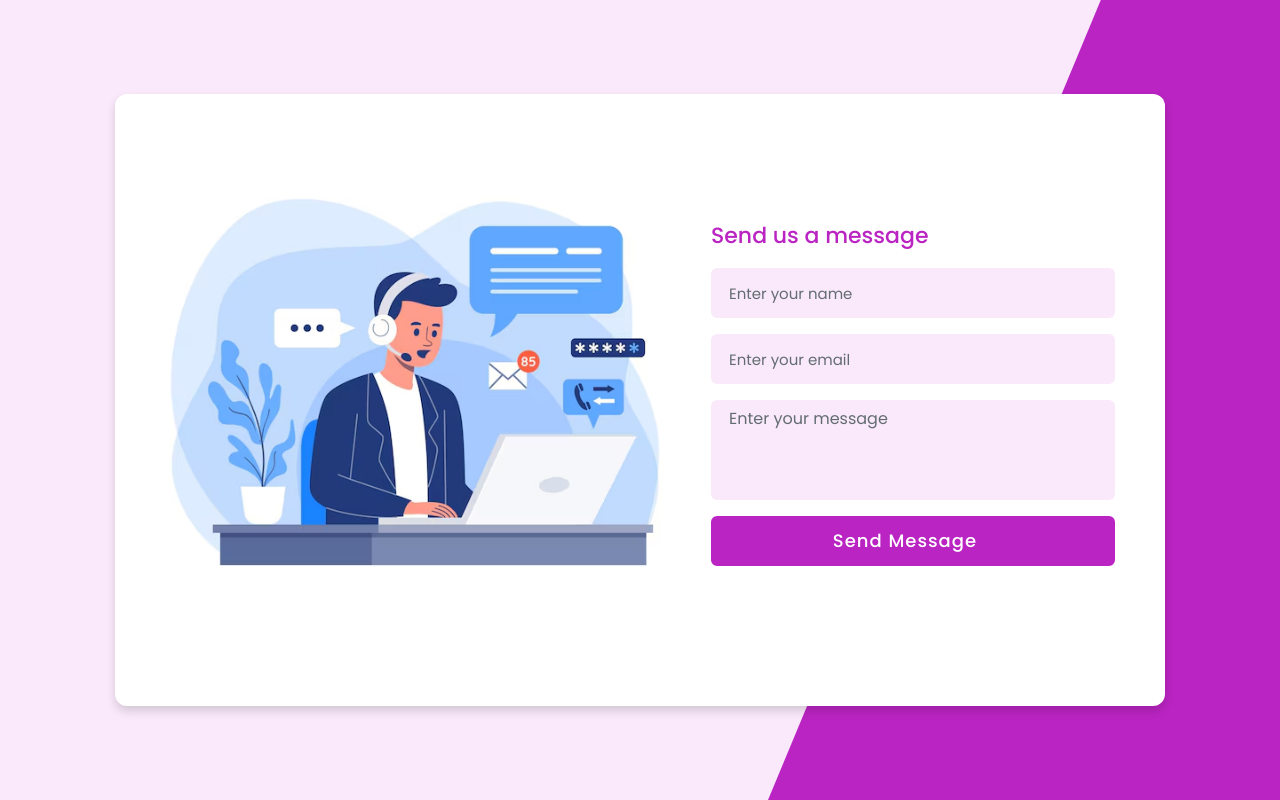
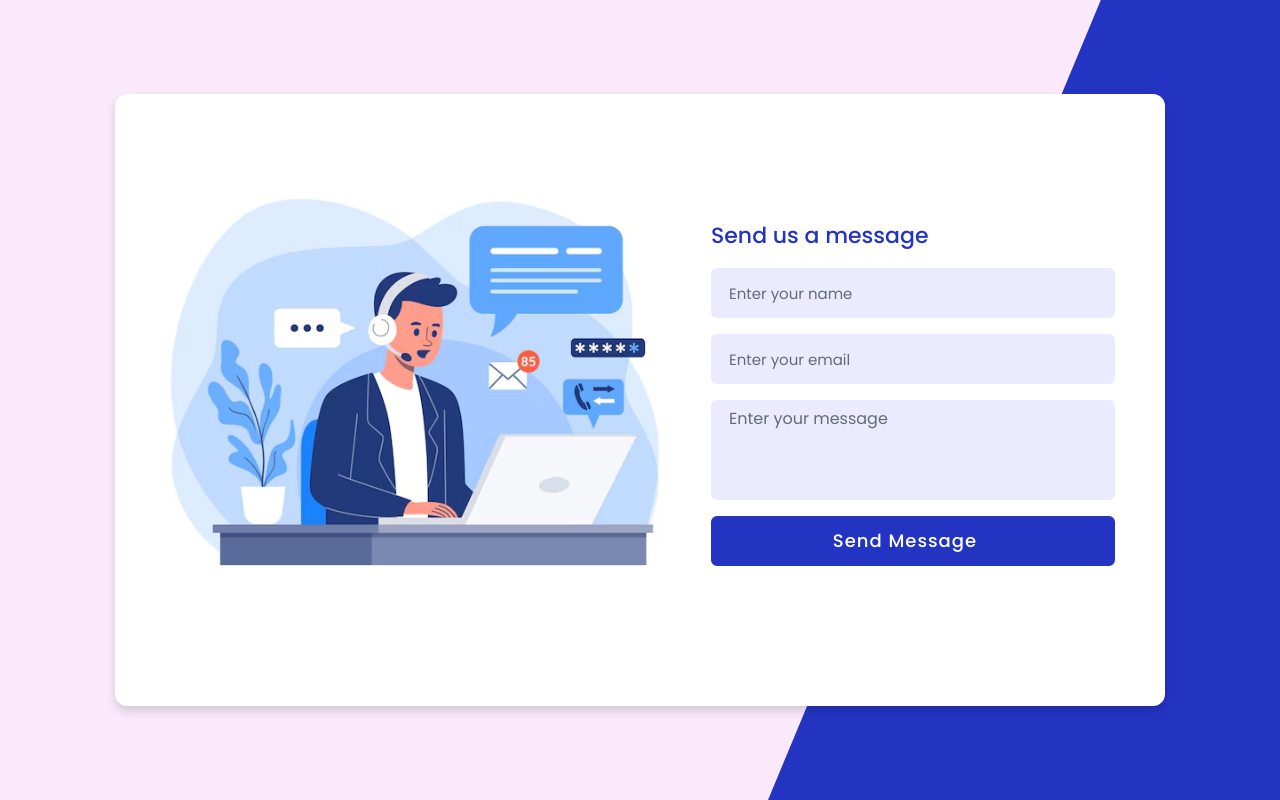
Before and after one commit to VishwRana-Coder/contact-form, a plain HTML site: page index.html in a window 1280 px wide. Drawn offline with Linux system fonts and the light colour scheme.

Commit message:
Update style.css

```diff
--- a/style.css
+++ b/style.css
@@ -21,7 +21,7 @@ body::before {
   width: 100%;
   left: 0;
   top: 0;
-  background: #ba24c2;
+  background: #2434c2;
   clip-path: polygon(86% 0, 100% 0, 100% 100%, 60% 100%);
 }
 .container {
@@ -48,7 +48,7 @@ body::before {
 .content .topic {
   font-size: 22px;
   font-weight: 500;
-  color: #ba24c2;
+  color: #2434c2;
 }
 .content form {
   width: 40%;
@@ -68,13 +68,13 @@ body::before {
   font-size: 16px;
   outline: none;
   padding: 0 16px;
-  background: #fae9fb;
+  background: #eaebff;
   border: 2px solid transparent;
   transition: all 0.3s ease;
 }
 .content .input-box input:focus,
 .content .input-box input:valid {
-  border-color: #ba24c2;
+  border-color: #2434c2;
   background-color: #fff;
 }
 .content .input-box label {
@@ -92,7 +92,7 @@ body::before {
   top: 0;
   left: 12px;
   display: 14px;
-  color: #ba24c2;
+  color: #2434c2;
   background: #fff;
 }
 .content .message-box {
@@ -104,7 +104,7 @@ body::before {
   height: 100%;
   width: 100%;
   resize: none;
-  background: #fae9fb;
+  background: #eaebff;
   border: 2px solid transparent;
   border-radius: 6px;
   outline: none;
@@ -112,7 +112,7 @@ body::before {
   transition: all 0.3s ease;
 }
 .content .message-box textarea:focus {
-  border-color: #ba24c2;
+  border-color: #2434c2;
   background-color: #fff;
 }
 .content .message-box label {
@@ -127,13 +127,13 @@ body::before {
 .content .message-box textarea:focus ~ label {
   left: 12px;
   top: -10px;
-  color: #ba24c2;
+  color: #2434c2;
   font-size: 14px;
   background: #fff;
 }
 .content .input-box input[type="submit"] {
   color: #fff;
-  background: #ba24c2;
+  background: #2434c2;
   padding-left: 0;
   font-size: 18px;
   font-weight: 500;
@@ -142,7 +142,7 @@ body::before {
   transition: all 0.3s ease;
 }
 .content .input-box input[type="submit"]:hover {
-  background-color: #d43ddb;
+  background-color: #2434c2;
 }
 @media (max-width: 1000px) {
   .content .image-box {
```
